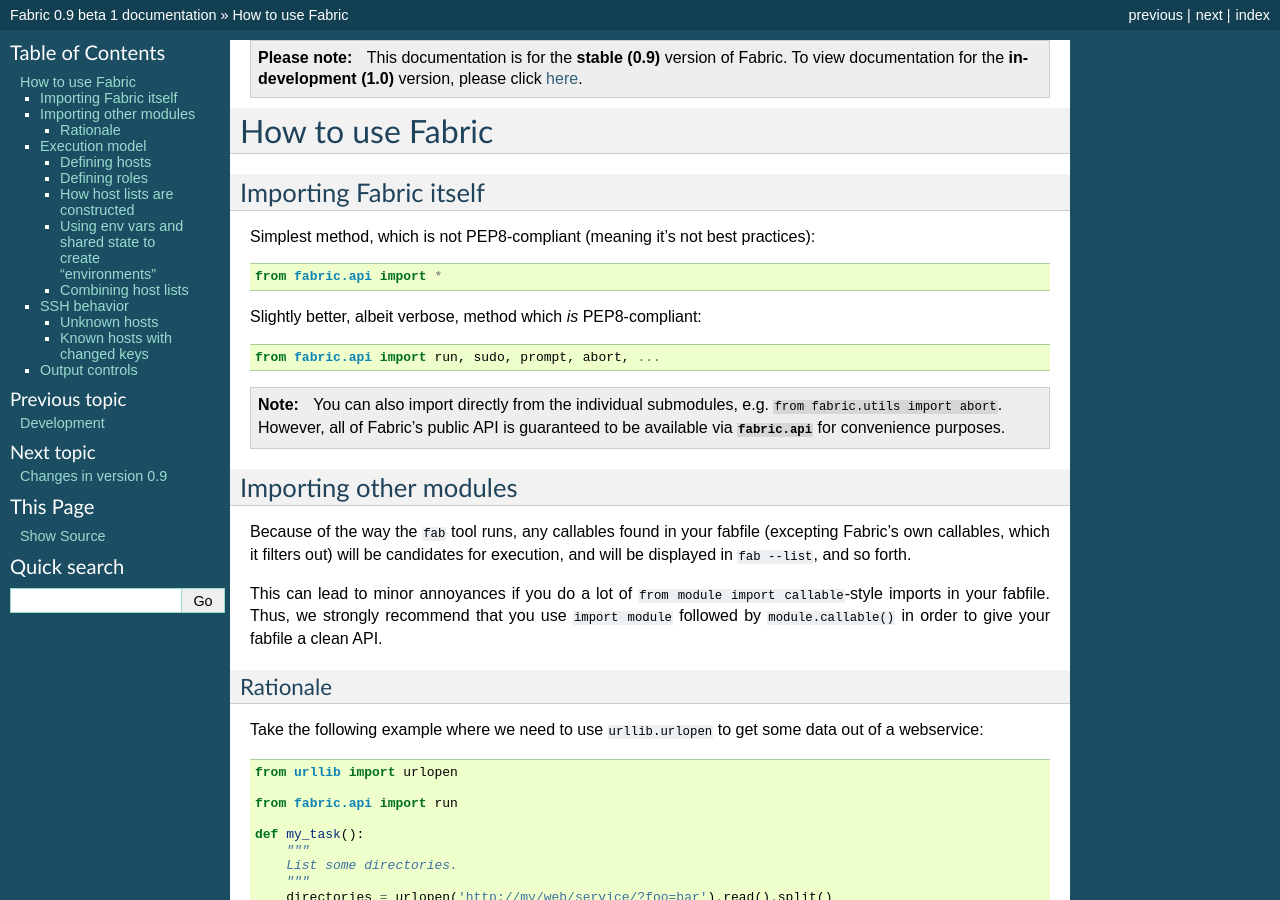
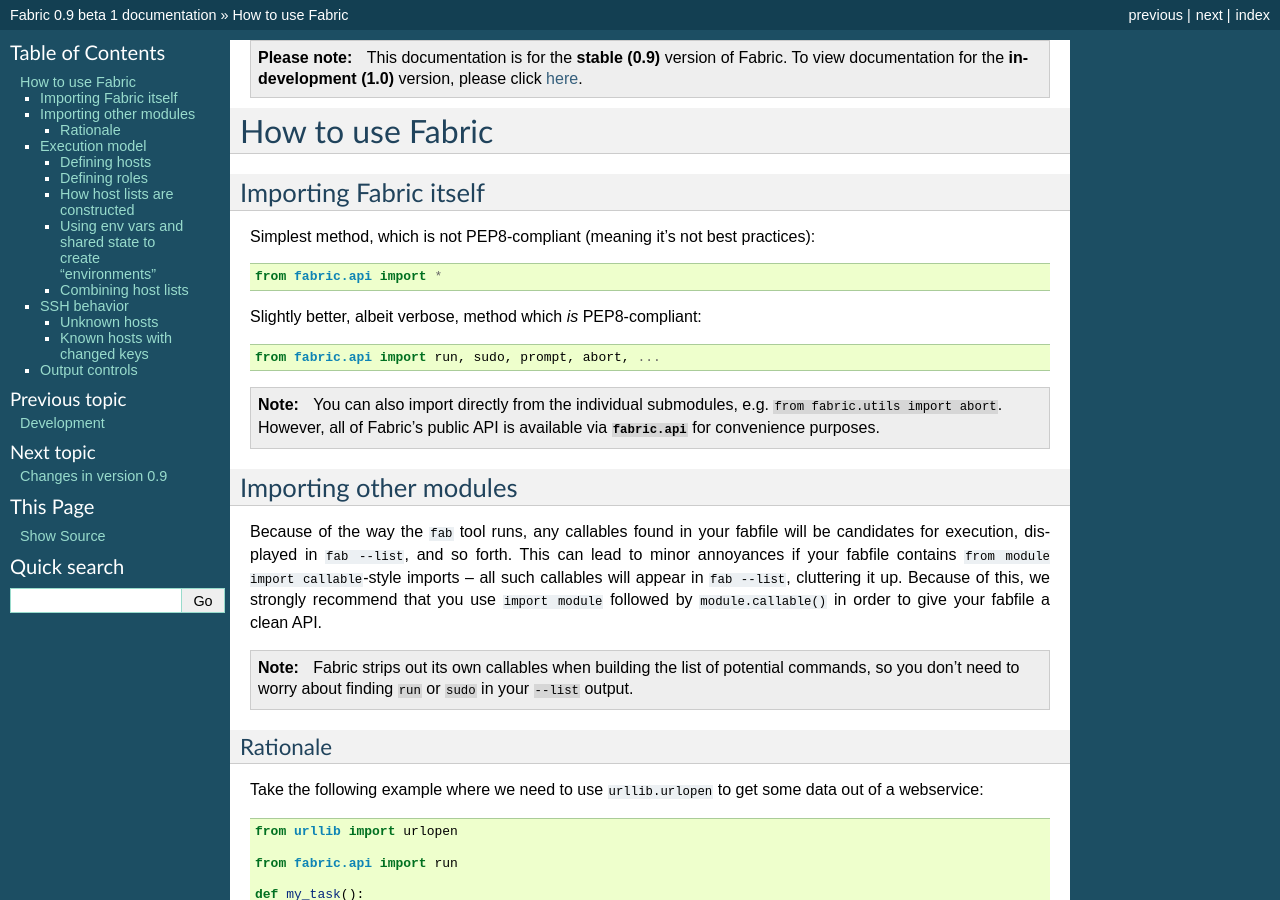
Before and after one commit to fabric/fabric, a Sphinx documentation site: the page built from docs/usage.rst, in a window 1280 px wide and 900 px high. Built offline with Sphinx 7.4.7, drawn with Linux system fonts in a browser that asks for light colours; some of the changed text lies outside the part shown.

Commit message:
Minor tweaks to usage docs re #17

```diff
--- a/docs/usage.rst
+++ b/docs/usage.rst
@@ -14,22 +14,26 @@
     from fabric.api import run, sudo, prompt, abort, ...
 
 .. note::
-    You can also import directly from the individual submodules, e.g.
-    ``from fabric.utils import abort``. However, all of Fabric's public API is
-    guaranteed to be available via `fabric.api` for convenience purposes.
+    You can also import directly from the individual submodules, e.g. ``from
+    fabric.utils import abort``. However, all of Fabric's public API is
+    available via `fabric.api` for convenience purposes.
 
 
 Importing other modules
 =======================
 
 Because of the way the ``fab`` tool runs, any callables found in your fabfile
-(excepting Fabric's own callables, which it filters out) will be candidates for
-execution, and will be displayed in ``fab --list``, and so forth.
+will be candidates for execution, displayed in ``fab --list``, and so forth.
+This can lead to minor annoyances if your fabfile contains ``from module import
+callable``-style imports -- all such callables will appear in ``fab --list``,
+cluttering it up. Because of this, we strongly recommend that you use ``import
+module`` followed by ``module.callable()`` in order to give your fabfile a
+clean API.
 
-This can lead to minor annoyances if you do a lot of ``from module import
-callable``-style imports in your fabfile. Thus, we strongly recommend that you
-use ``import module`` followed by ``module.callable()`` in order to give your
-fabfile a clean API.
+.. note::
+    Fabric strips out its own callables when building the list of potential
+    commands, so you don't need to worry about finding ``run`` or ``sudo`` in
+    your ``--list`` output.
 
 Rationale
 ---------
```
Also changed, not shown: other parts of docs/usage.rst (+4 -3 lines).
